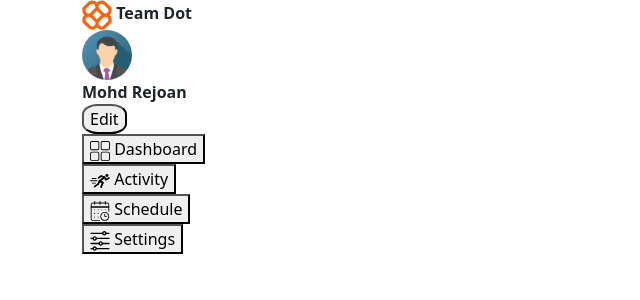
After one commit to rejoan121615/travel-website-team_dot, a PHP site: page /dashboard_shourav.html in a window 1280 px wide. The commit adds this page. Shown: the top 300 px of the page, without its empty margins (0-640 px from the left). Run offline with PHP 8.4, Linux system fonts and the light colour scheme.

Commit message:
dashboard left side design done

```diff
--- a/css/style.css
+++ b/css/style.css
@@ -151,3 +151,21 @@ a:hover {
 .round {
   border-radius: 50%;
 }
+
+/*dashboard_Shourav*/
+.dash img{
+    width: 50px;
+    height: 50px;
+    border-radius: 50%;
+  }
+  .dashbtn button {
+    border-radius: 35%;
+  }
+  .dash1 img{
+    width: 20px;
+    height: 20px;
+  }
+  .dash2 img{
+    width: 30px;
+    height: 30px;
+  }
--- /dev/null
+++ b/dashboard_shourav.html
@@ -0,0 +1,67 @@
+<!DOCTYPE html>
+<html lang="en">
+  <head>
+    <meta charset="UTF-8" />
+    <meta name="viewport" content="width=device-width, initial-scale=1.0" />
+    <title>Document</title>
+    <!-- font-awesome cdn -->
+    <link
+      rel="stylesheet"
+      href="https://cdnjs.cloudflare.com/ajax/libs/font-awesome/6.4.0/css/all.min.css"
+    />
+    <!-- bootstrap cdn -->
+    <link
+      rel="stylesheet"
+      href="https://cdn.jsdelivr.net/npm/bootstrap@5.2.3/dist/css/bootstrap.min.css"
+    />
+    <!-- css link -->
+    <link rel="stylesheet" href="./css/style.css" />
+  </head>
+  <div class="container">
+    <div class="dash2">
+        <img src="images/logoipsum-298.svg" alt="" srcset="">
+         <strong>Team Dot</strong>
+      </div>
+      <div class="dash">
+          <img src="images/dashboard.png" alt="" srcset="">
+      </div>
+      <div>
+          <strong>Mohd Rejoan</strong>
+      </div>
+      <div class="dashbtn">
+          <button type="button">Edit</button>
+      </div>
+      <div class="dash1">
+          <button class="image-button">
+              <img src="images/dashboard-5486.svg" alt="Icon">
+              <span>Dashboard</span>
+          </button>
+      </div>
+      <div class="dash1">
+        <button class="image-button">
+              <img src="images/activity.svg" alt="Icon">
+              <span>Activity</span>
+          </button>
+      </div>
+      <div class="dash1">
+          <button class="image-button">
+              <img src="images/Schedule.svg" alt="Icon">
+              <span>Schedule</span>
+          </button>
+      </div>
+      <div class="dash1">
+          <button class="image-button">
+              <img src="images/settings.svg" alt="Icon">
+              <span>Settings</span>
+          </button>
+      </div>
+  </div>
+
+  <body>
+    <script
+      src="https://cdn.jsdelivr.net/npm/bootstrap@5.3.0-alpha3/dist/js/bootstrap.bundle.min.js"
+      integrity="sha384-ENjdO4Dr2bkBIFxQpeoTz1HIcje39Wm4jDKdf19U8gI4ddQ3GYNS7NTKfAdVQSZe"
+      crossorigin="anonymous"
+    ></script>
+  </body>
+</html>
```
Also changed, not shown: images/Schedule.svg (added), images/activity.svg (added), images/dashboard-5486.svg (added), images/dashboard.png (added), images/logoipsum-298.svg (added), images/settings.svg (added).
